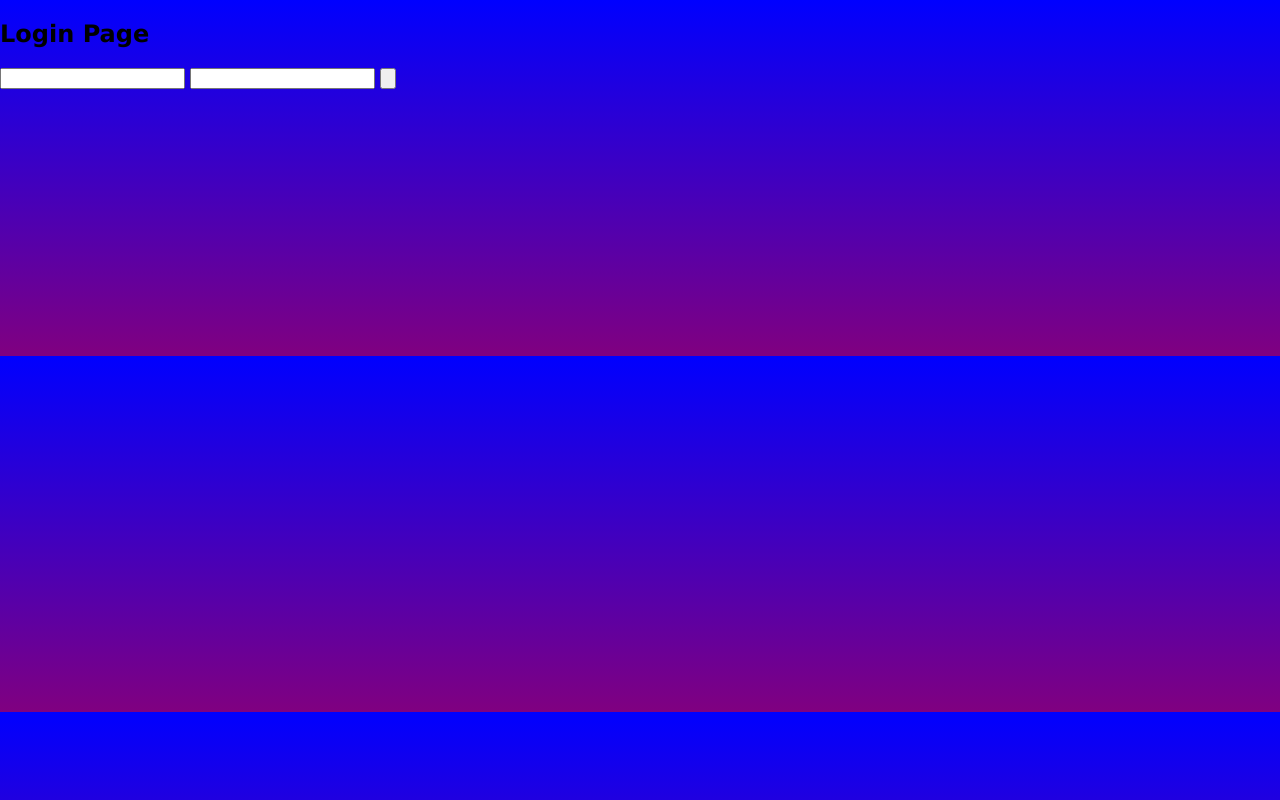
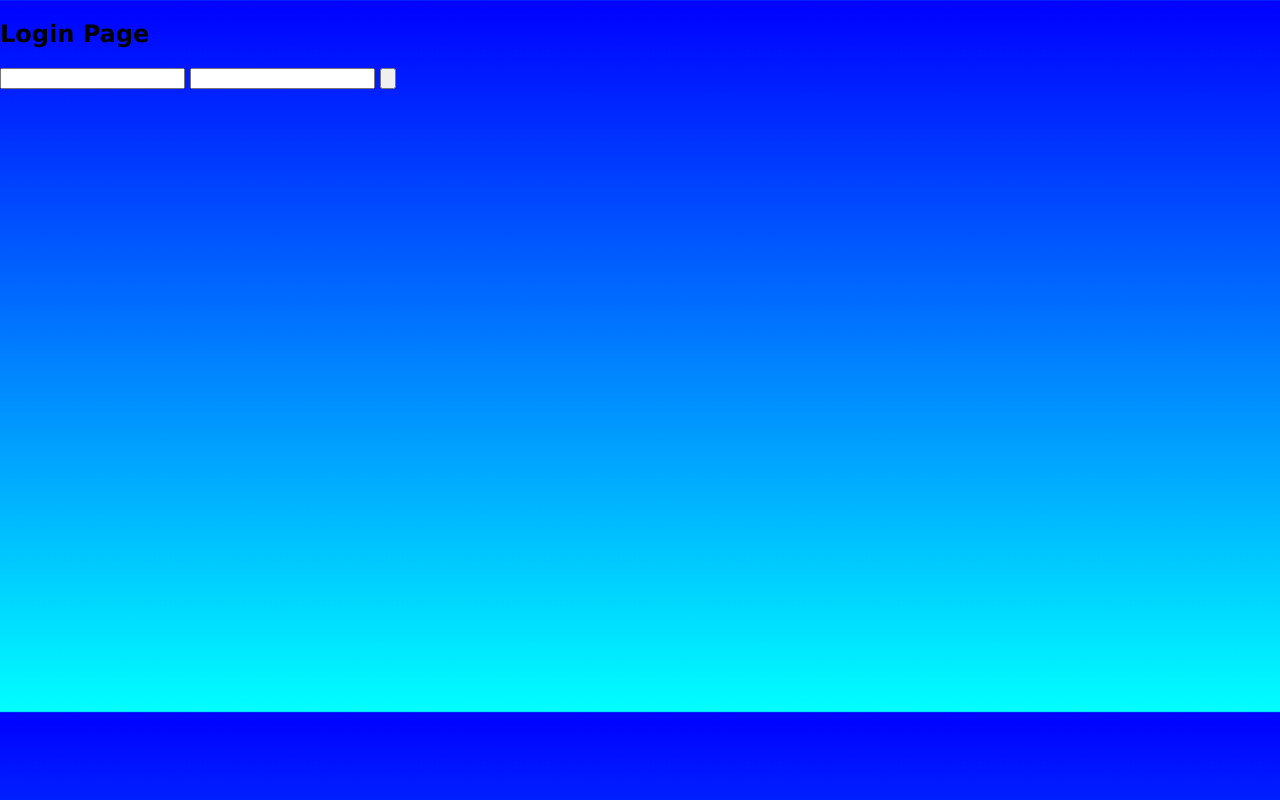
Before and after one commit to jemma-mg/facebook-instagram-swiggy-clone, a plain HTML site: page loginpage/index.html in a window 1280 px wide. Drawn offline with Linux system fonts and the light colour scheme.

Commit message:
Update style.css

```diff
--- a/loginpage/style.css
+++ b/loginpage/style.css
@@ -2,6 +2,6 @@ body{
     font-family: 'Lucida Sans', 'Lucida Sans Regular', 'Lucida Grande', 'Lucida Sans Unicode', Geneva, Verdana, sans-serif;
     margin: 0%;
     padding: 0%;
-    background: linear-gradient(blue,purple);
-    background-size: 400% 400%;
+    background: linear-gradient(blue,cyan);
+    background-size: 800% 800%;
 }
```
